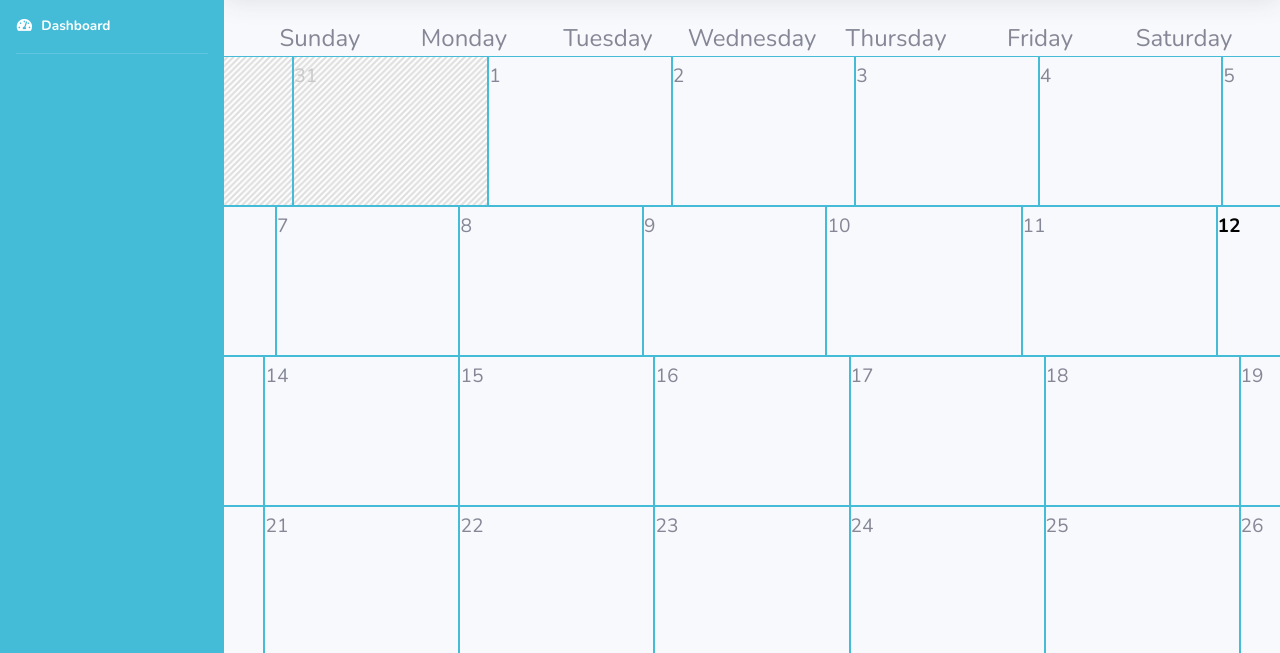
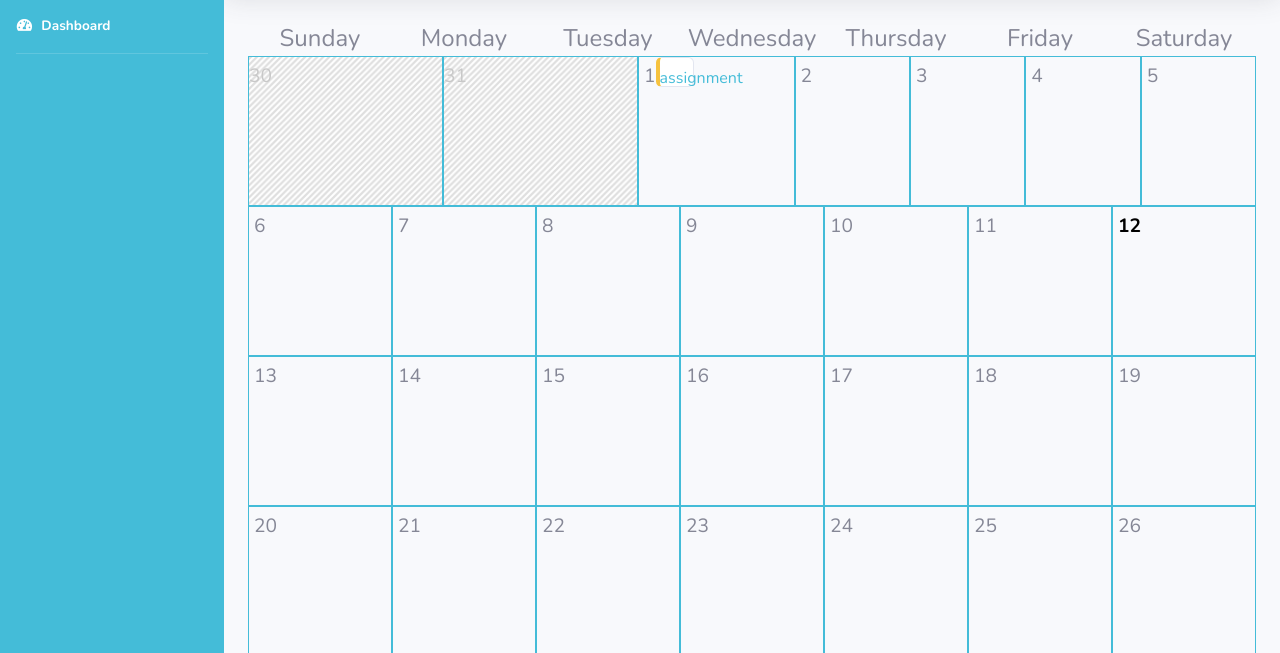
Before and after one commit to dcalvo/day.ly, a website with bundled scripts: page Bootstrap/index.html in a window 1280 px wide. Shown: the part 74-727 px from the top of the page. Built offline with nearby package versions, Linux system fonts and the light colour scheme.

Commit message:
calendar assignment init

```diff
--- a/Bootstrap/css/calendar.css
+++ b/Bootstrap/css/calendar.css
@@ -2,6 +2,20 @@
     font-weight: bold;
     color: black;
 }
+
+.calTask {
+    position: relative;
+    display: flex;
+    flex-direction: column;
+    height: 30px;
+    /*word-wrap: break-word;*/
+    background-color: #fff;
+    background-clip: border-box;
+    border: 1px solid #e3e6f0;
+    border-radius: 0.35rem;
+    margin-right: 50px;
+  }
+
 .calRow {
     display: flex;
     color: red;
@@ -11,7 +25,7 @@
 .calCol {
     display: flex;
     color: #44bcd8;
-    justify-content: center;
+    justify-content: left;
     width: 200px;
     height: 150px;
     border: solid 1px;
@@ -26,7 +40,7 @@
 .day {
     font-size: larger;
     color: #858796;
-    padding-right: 170px;
+    padding-left: 5px;
     padding-top: 5px;
 }
 .calColGreyed {
--- a/Bootstrap/index.html
+++ b/Bootstrap/index.html
@@ -175,7 +175,12 @@
           <div class="calRow">
             <div class="calColGreyed">30</div>
             <div class="calColGreyed">31</div>
-            <div class="calCol"><p class="day">1</p></div>
+            <div class="calCol">
+              <p class="day">1</p>
+              <div class="calTask border-left-warning w-25 py-2">
+                assignment
+              </div>
+            </div>
             <div class="calCol"><p class="day">2</p></div>
             <div class="calCol"><p class="day">3</p></div>
             <div class="calCol"><p class="day">4</p></div>
```
